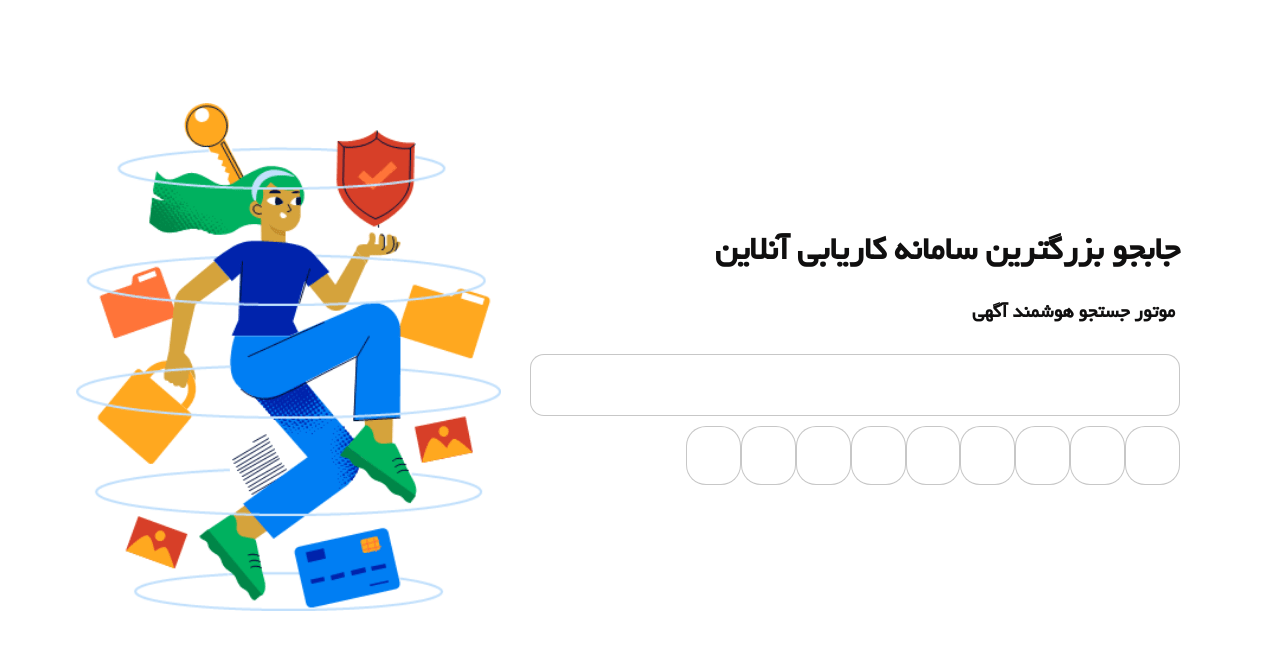
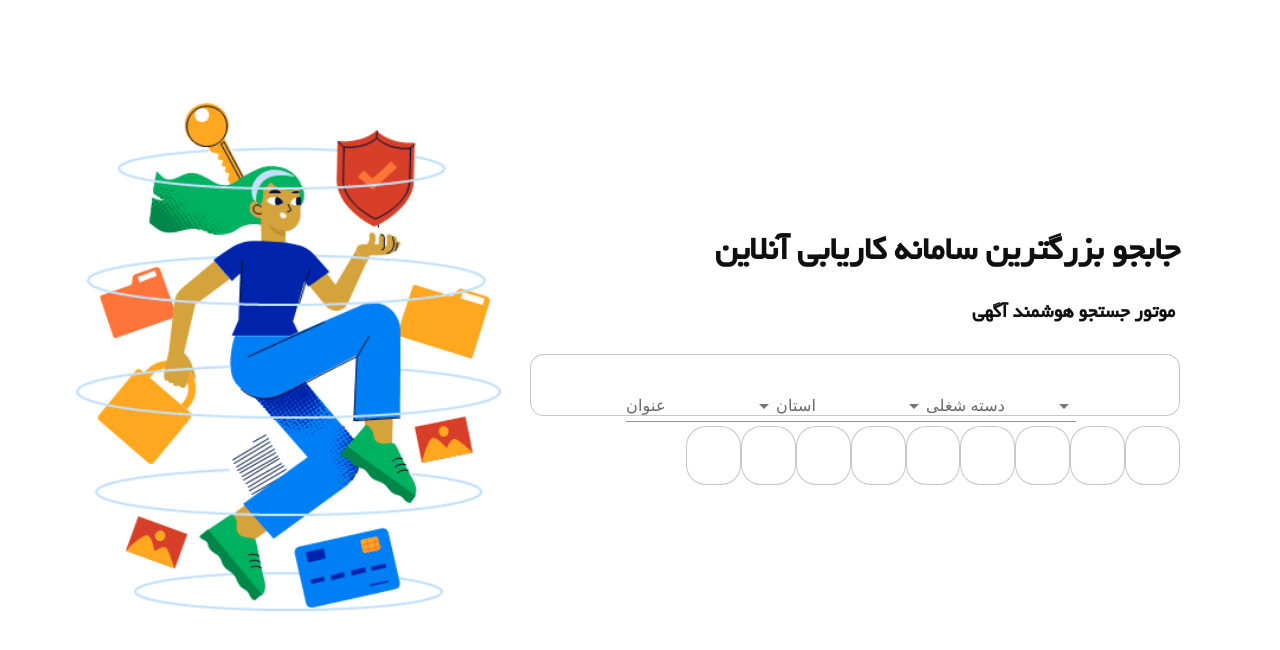
Before and after one commit to fatemeebrahimzadeh/jobjoo, a React (Create React App) app: page / in a window 1280 px wide. Shown: the top 650 px of the page. Built offline with nearby package versions, Linux system fonts and the light colour scheme.

Commit message:
add selectBox to home

```diff
--- a/src/components/home/Home.tsx
+++ b/src/components/home/Home.tsx
@@ -1,6 +1,7 @@
 import React, { Component } from "react";
 import "./Home.scss"
 import vector from "../../assets/img/vector.png"
+import Test2 from "../test/Test2";
 
 export default class Home extends Component {
     render() {
@@ -12,7 +13,9 @@ export default class Home extends Component {
                 <section className="searchSection">
                     <h1>جابجو بزرگترین سامانه کاریابی آنلاین</h1>
                     <h3>موتور جستجو هوشمند آگهی</h3>
-                    <div className="selectBox"></div>
+                    <div className="selectBox">
+                        <Test2/>
+                    </div>
                     {/* should be dynamic */}
                     <div className="companyLogos">
                         <div className="companyLogo"></div>
```
